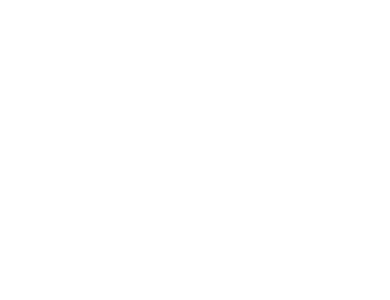
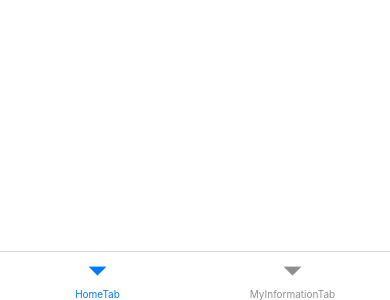
Before and after one commit to HeoJeongBo/diary, a React Native app: screen /BottomTab in a window 390 px wide. Before the commit this address had no page. Shown: the part 544-844 px from the top of the page. Built offline with nearby package versions, Linux system fonts and the light colour scheme.

Commit message:
feat: add bottom tabs

```diff
--- /dev/null
+++ b/src/navigation/BottomTab/HomeTab.tsx
@@ -0,0 +1,7 @@
+import { View } from 'react-native';
+
+const HomeTab = () => {
+  return <View style={{ flex: 1, backgroundColor: 'white' }} />;
+};
+
+export default HomeTab;
--- /dev/null
+++ b/src/navigation/BottomTab/MyInformationTab.tsx
@@ -0,0 +1,7 @@
+import { View } from 'react-native';
+
+const MyInformationTab = () => {
+  return <View style={{ flex: 1, backgroundColor: 'yellow' }} />;
+};
+
+export default MyInformationTab;
--- /dev/null
+++ b/src/navigation/BottomTab/index.tsx
@@ -0,0 +1,23 @@
+import {
+  BottomTabNavigationOptions,
+  createBottomTabNavigator,
+} from '@react-navigation/bottom-tabs';
+import HomeTab from './HomeTab';
+import MyInformationTab from './MyInformationTab';
+
+const BottomTab = createBottomTabNavigator();
+
+const defaultOptions: BottomTabNavigationOptions = {
+  headerShown: false,
+};
+
+const BottomTabNavigation = () => {
+  return (
+    <BottomTab.Navigator screenOptions={defaultOptions}>
+      <BottomTab.Screen name="HomeTab" component={HomeTab} />
+      <BottomTab.Screen name="MyInformationTab" component={MyInformationTab} />
+    </BottomTab.Navigator>
+  );
+};
+
+export default BottomTabNavigation;
--- a/src/navigation/RootNavigation.tsx
+++ b/src/navigation/RootNavigation.tsx
@@ -2,6 +2,7 @@
 import Screens from '@screens';
 import { ScreenType } from '@types';
 import { tsUtils } from '@utils';
+import BottomTabNavigation from './BottomTab';
 
 const RootStack = createNativeStackNavigator();
 
@@ -17,6 +18,11 @@
 
   return (
     <RootStack.Navigator>
+      <RootStack.Screen
+        name="BottomTab"
+        component={BottomTabNavigation}
+        options={defaultScreenOptions}
+      />
       {allScreens.map((screen) => (
         <RootStack.Screen
           key={screen.key}
--- a/src/navigation/index.ts
+++ b/src/navigation/index.ts
@@ -1,3 +1,4 @@
 import RootNavigation from './RootNavigation';
+import BottomTabNavigation from './BottomTab';
 
-export { RootNavigation };
+export { RootNavigation, BottomTabNavigation };
--- a/src/screens/index.ts
+++ b/src/screens/index.ts
@@ -1,3 +1,3 @@
-import HomeScreen from './HomeScreen';
+import HomeTabScreen from './HomeScreen';
 
-export default { HomeScreen };
+export default { HomeTabScreen };
```
